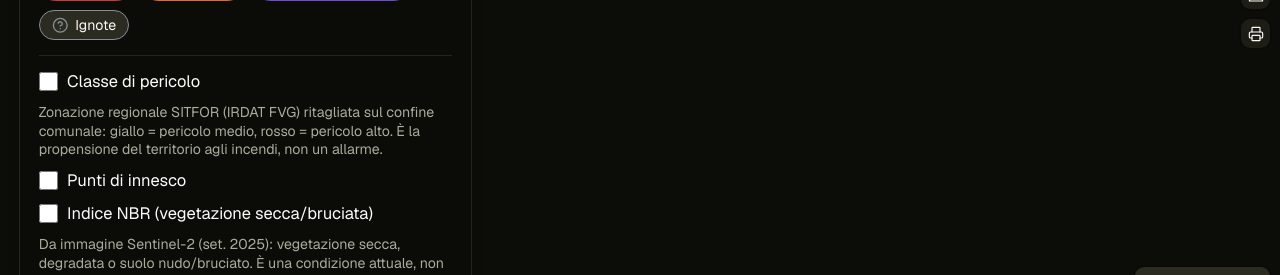
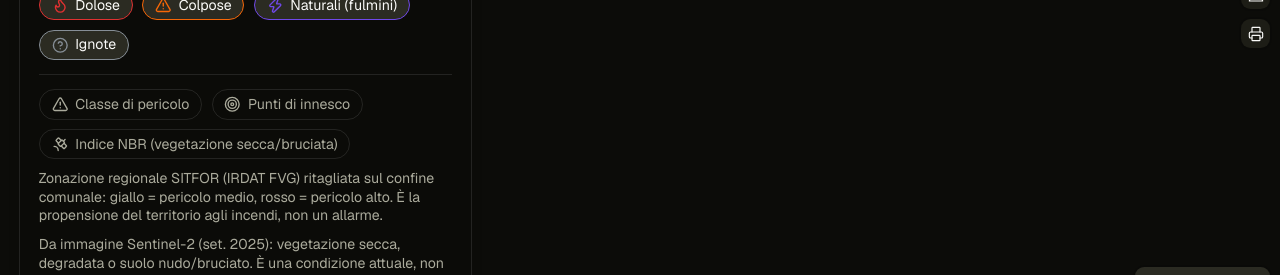
Before and after one commit to BeneComune/mappa-civica, a Next.js app: page /rescue/fire in a window 1280 px wide. Shown: the part 319-594 px from the top of the page. Built offline with nearby package versions, Linux system fonts and the light colour scheme; no server answers.

Commit message:
Convert fire danger/ignition/NBR toggles to icon badges, remove now-unused OverlayCheckbox

```diff
--- a/app/rescue/fire/page.tsx
+++ b/app/rescue/fire/page.tsx
@@ -4,7 +4,7 @@ import { ClickPopupLayer } from "@/components/click-popup-layer"
 import { Faq } from "@/components/faq"
 import { FilterBadgeGroup } from "@/components/filter-badge-group"
 import { HoverHighlightLayer } from "@/components/hover-highlight-layer"
-import { OverlayCheckbox } from "@/components/overlay-checkbox"
+import { OverlayToggleBadge } from "@/components/overlay-toggle-badge"
 import { ICONS } from "@/lib/ICONS"
 import { ALL_NBR_CLASSES, NBR_CLASS_CONFIG } from "@/lib/green-classes"
 import {
@@ -43,17 +43,33 @@ export default function RescueFirePage() {
       <div className="mt-3 flex flex-col gap-3">
         <FilterBadgeGroup property="causa_classe" options={CAUSE_OPTIONS} layerIds={FIRE_PERIMETERS_LAYER_IDS} />
         <div className="flex flex-col gap-2 border-t pt-3">
-          <OverlayCheckbox label={STRINGS.fireDangerToggle} layerIds={FIRE_DANGER_LAYER_IDS} defaultChecked={false} />
+          <div className="flex flex-wrap gap-2">
+            <OverlayToggleBadge
+              label={STRINGS.fireDangerToggle}
+              icon={ICONS.fireDangerToggle}
+              color="#f59f00"
+              layerIds={FIRE_DANGER_LAYER_IDS}
+              defaultChecked={false}
+            />
+            <OverlayToggleBadge
+              label={STRINGS.fireIgnitionToggle}
+              icon={ICONS.fireIgnitionToggle}
+              color="#7a1f1f"
+              layerIds={FIRE_IGNITION_LAYER_IDS}
+              defaultChecked={false}
+            />
+            <OverlayToggleBadge
+              label={STRINGS.fireNbrToggle}
+              icon={ICONS.fireNbrToggle}
+              color="#1a9641"
+              layerIds={FIRE_NBR_LAYER_IDS}
+              defaultChecked={false}
+            />
+          </div>
           <p className="text-xs text-muted-foreground">
             Zonazione regionale SITFOR (IRDAT FVG) ritagliata sul confine comunale: giallo = pericolo medio, rosso
             = pericolo alto. È la propensione del territorio agli incendi, non un allarme.
           </p>
-          <OverlayCheckbox
-            label={STRINGS.fireIgnitionToggle}
-            layerIds={FIRE_IGNITION_LAYER_IDS}
-            defaultChecked={false}
-          />
-          <OverlayCheckbox label={STRINGS.fireNbrToggle} layerIds={FIRE_NBR_LAYER_IDS} defaultChecked={false} />
           <p className="text-xs text-muted-foreground">
             Da immagine Sentinel-2 (set. 2025): vegetazione secca, degradata o suolo nudo/bruciato. È una
             condizione attuale, non l&apos;effetto di un singolo incendio.
--- a/components/overlay-checkbox.tsx
+++ /dev/null
@@ -1,38 +0,0 @@
-"use client"
-
-import { useEffect, useId, useState } from "react"
-import { useMapContext } from "@/components/map-provider"
-
-export function OverlayCheckbox({
-  label,
-  layerIds,
-  defaultChecked = true,
-}: {
-  label: string
-  layerIds: string[]
-  defaultChecked?: boolean
-}) {
-  const { setLayersVisible } = useMapContext()
-  const [checked, setChecked] = useState(defaultChecked)
-  const id = useId()
-
-  useEffect(() => {
-    setLayersVisible(layerIds, checked)
-    // Hide again on unmount (route change away) so a stale "off" layer from
-    // one visit doesn't linger visible=true from a previous visibility sync.
-    return () => setLayersVisible(layerIds, false)
-  }, [checked, layerIds, setLayersVisible])
-
-  return (
-    <label htmlFor={id} className="flex items-center gap-2 text-sm">
-      <input
-        id={id}
-        type="checkbox"
-        checked={checked}
-        onChange={(e) => setChecked(e.target.checked)}
-        className="size-4 accent-primary"
-      />
-      {label}
-    </label>
-  )
-}
```
Also changed, not shown: components/overlay-toggle-badge.tsx (+3 -4 lines), lib/ICONS.ts (+7 -0 lines).
